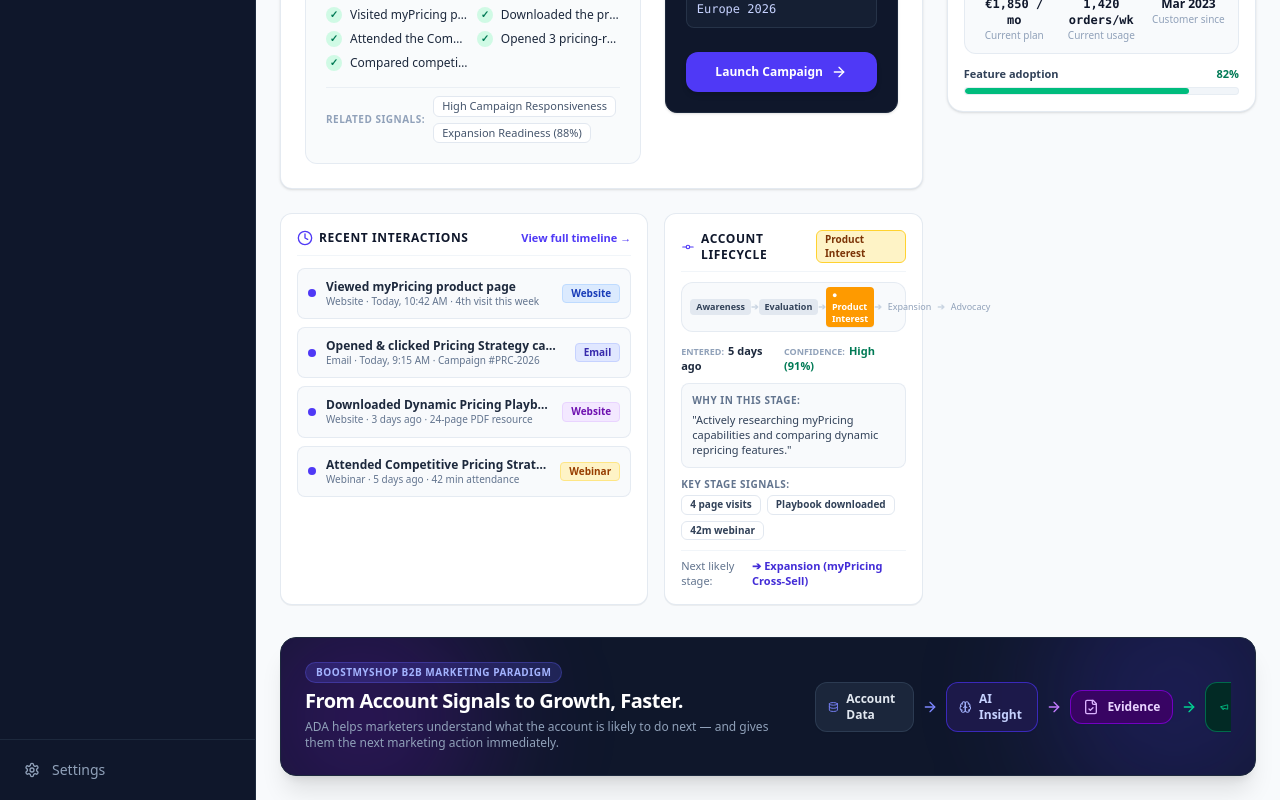
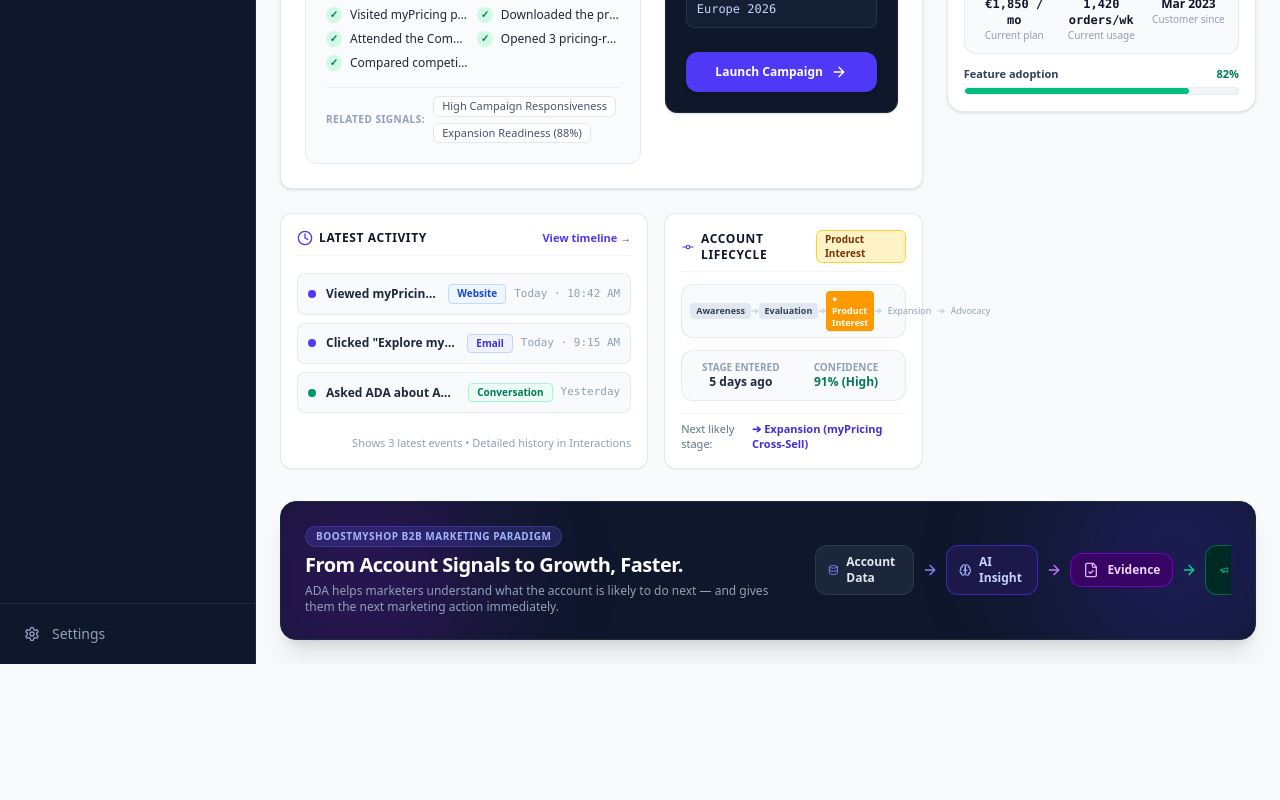
Before and after one commit to 9080442272/ADA, a React (Vite) app: page / in a window 1280 px wide. Shown: the part 959-1759 px from the top of the page. After the commit the page ends 1623 px from the top, so only its background shows below. Built offline with nearby package versions, Linux system fonts and the light colour scheme.

Commit message:
Eliminate 3-way evidence duplication on Overview by creating distinct Latest Activity and compact Account Lifecycle

```diff
--- a/src/components/PrimaryDecisionBlock.jsx
+++ b/src/components/PrimaryDecisionBlock.jsx
@@ -190,45 +190,67 @@
 
       </div>
 
-      {/* 2. RECENT INTERACTIONS PREVIEW (CHRONOLOGICAL) & B2B LIFECYCLE STAGE */}
+      {/* 2. LATEST ACTIVITY (FRESH NON-DUPLICATED EVENTS) & COMPACT ACCOUNT LIFECYCLE STAGE */}
       <div className="grid grid-cols-1 lg:grid-cols-12 gap-4 items-stretch">
 
-        {/* Recent Interactions Chronological Summary (7 Cols) */}
-        <div className="lg:col-span-7 bg-white border border-slate-200/90 rounded-xl p-4 space-y-3 shadow-2xs">
+        {/* Latest Activity Summary (7 Cols) */}
+        <div className="lg:col-span-7 bg-white border border-slate-200/90 rounded-xl p-4 space-y-3 shadow-2xs flex flex-col justify-between">
           <div className="flex items-center justify-between border-b border-slate-100 pb-2">
             <h3 className="text-xs font-extrabold text-slate-900 uppercase tracking-wider flex items-center space-x-1.5">
               <Clock className="w-4 h-4 text-indigo-600" />
-              <span>Recent Interactions</span>
+              <span>Latest Activity</span>
             </h3>
             <button
               onClick={onViewFullTimeline}
               className="text-[11px] font-bold text-indigo-600 hover:text-indigo-800 flex items-center space-x-1 cursor-pointer"
             >
-              <span>View full timeline →</span>
+              <span>View timeline →</span>
             </button>
           </div>
 
-          {/* Chronological List of Actual Customer Activity */}
+          {/* Fresh Chronological Events (Distinct from AI Evidence) */}
           <div className="space-y-2 text-xs">
-            {recentInteractionsPreview.map((item, idx) => (
-              <div key={idx} className="p-2.5 bg-slate-50 border border-slate-200/80 rounded-lg flex items-center justify-between">
-                <div className="flex items-center space-x-2.5 truncate pr-2">
-                  <span className="w-2 h-2 rounded-full bg-indigo-600 shrink-0" />
-                  <div className="truncate">
-                    <div className="font-bold text-slate-800 truncate">{item.title}</div>
-                    <div className="text-[10px] text-slate-500 font-medium">{item.channel} · {item.time} {item.detail ? `· ${item.detail}` : ''}</div>
-                  </div>
-                </div>
-                <span className={`px-2 py-0.5 text-[10px] font-bold rounded border shrink-0 ${item.badgeColor}`}>
-                  {item.channel}
-                </span>
+            <div className="p-2.5 bg-slate-50 border border-slate-200/80 rounded-lg flex items-center justify-between">
+              <div className="flex items-center space-x-2.5 truncate pr-2">
+                <span className="w-2 h-2 rounded-full bg-indigo-600 shrink-0" />
+                <div className="truncate font-semibold text-slate-800">Viewed myPricing ROI calculator</div>
               </div>
-            ))}
+              <div className="flex items-center space-x-2 shrink-0">
+                <span className="px-2 py-0.5 text-[10px] font-bold bg-blue-50 text-blue-700 border border-blue-200 rounded">Website</span>
+                <span className="text-[11px] text-slate-400 font-mono">Today · 10:42 AM</span>
+              </div>
+            </div>
+
+            <div className="p-2.5 bg-slate-50 border border-slate-200/80 rounded-lg flex items-center justify-between">
+              <div className="flex items-center space-x-2.5 truncate pr-2">
+                <span className="w-2 h-2 rounded-full bg-indigo-600 shrink-0" />
+                <div className="truncate font-semibold text-slate-800">Clicked "Explore myPricing" in email</div>
+              </div>
+              <div className="flex items-center space-x-2 shrink-0">
+                <span className="px-2 py-0.5 text-[10px] font-bold bg-indigo-50 text-indigo-700 border border-indigo-200 rounded">Email</span>
+                <span className="text-[11px] text-slate-400 font-mono">Today · 9:15 AM</span>
+              </div>
+            </div>
+
+            <div className="p-2.5 bg-slate-50 border border-slate-200/80 rounded-lg flex items-center justify-between">
+              <div className="flex items-center space-x-2.5 truncate pr-2">
+                <span className="w-2 h-2 rounded-full bg-emerald-600 shrink-0" />
+                <div className="truncate font-semibold text-slate-800">Asked ADA about Amazon API repricing</div>
+              </div>
+              <div className="flex items-center space-x-2 shrink-0">
+                <span className="px-2 py-0.5 text-[10px] font-bold bg-emerald-50 text-emerald-700 border border-emerald-200 rounded">Conversation</span>
+                <span className="text-[11px] text-slate-400 font-mono">Yesterday</span>
+              </div>
+            </div>
+          </div>
+
+          <div className="text-[11px] text-slate-400 pt-1 text-right">
+            Shows 3 latest events • Detailed history in Interactions
           </div>
         </div>
 
-        {/* B2B Marketing Lifecycle Stage (5 Cols) */}
-        <div className="lg:col-span-5 bg-white border border-slate-200/90 rounded-xl p-4 space-y-2.5 shadow-2xs flex flex-col justify-between text-xs">
+        {/* Compact B2B Marketing Lifecycle Stage (5 Cols) */}
+        <div className="lg:col-span-5 bg-white border border-slate-200/90 rounded-xl p-4 space-y-3 shadow-2xs flex flex-col justify-between text-xs">
 
           {/* Card Header */}
           <div className="flex items-center justify-between border-b border-slate-100 pb-2">
@@ -242,7 +264,7 @@
           </div>
 
           {/* Compact Stepper */}
-          <div className="flex items-center justify-between text-[9px] font-bold py-1 px-2 bg-slate-50 rounded-xl border border-slate-200/80">
+          <div className="flex items-center justify-between text-[9px] font-bold py-1.5 px-2 bg-slate-50 rounded-xl border border-slate-200/80">
             {["Awareness", "Evaluation", "Product Interest", "Expansion", "Advocacy"].map((st, idx) => {
               const isCurrent = st === "Product Interest";
               const isPast = st === "Awareness" || st === "Evaluation";
@@ -263,41 +285,23 @@
             })}
           </div>
 
-          {/* Stage Metadata */}
-          <div className="flex items-center justify-between text-[11px] text-slate-500 pt-0.5">
+          {/* Compact Stage Metadata Grid */}
+          <div className="grid grid-cols-2 gap-2 text-center bg-slate-50 border border-slate-200/80 rounded-xl p-2.5">
             <div>
-              <span className="text-slate-400 font-bold uppercase text-[9px]">Entered:</span>
-              <span className="font-semibold text-slate-800 ml-1">5 days ago</span>
+              <div className="text-[10px] font-bold text-slate-400 uppercase">Stage Entered</div>
+              <div className="text-xs font-extrabold text-slate-800">5 days ago</div>
             </div>
             <div>
-              <span className="text-slate-400 font-bold uppercase text-[9px]">Confidence:</span>
-              <span className="font-extrabold text-emerald-700 ml-1">High (91%)</span>
-            </div>
-          </div>
-
-          {/* Why in this stage */}
-          <div className="p-2.5 bg-slate-50 rounded-lg border border-slate-200/80 space-y-1">
-            <div className="text-[10px] font-bold text-slate-500 uppercase tracking-wider">Why in this stage:</div>
-            <p className="text-[11px] text-slate-700 font-medium leading-snug">
-              "Actively researching myPricing capabilities and comparing dynamic repricing features."
-            </p>
-          </div>
-
-          {/* Key Stage Signals */}
-          <div className="space-y-1">
-            <div className="text-[10px] font-bold text-slate-500 uppercase tracking-wider">Key Stage Signals:</div>
-            <div className="flex items-center flex-wrap gap-1.5 text-[10px] font-semibold text-slate-700">
-              <span className="px-2 py-0.5 bg-white border border-slate-200 rounded-md">4 page visits</span>
-              <span className="px-2 py-0.5 bg-white border border-slate-200 rounded-md">Playbook downloaded</span>
-              <span className="px-2 py-0.5 bg-white border border-slate-200 rounded-md">42m webinar</span>
+              <div className="text-[10px] font-bold text-slate-400 uppercase">Confidence</div>
+              <div className="text-xs font-extrabold text-emerald-700">91% (High)</div>
             </div>
           </div>
 
           {/* Next Likely Stage */}
           <div className="pt-2 border-t border-slate-100 flex items-center justify-between text-[11px]">
             <span className="text-slate-500 font-medium">Next likely stage:</span>
-            <span className="font-extrabold text-indigo-700 flex items-center space-x-1">
-              <span>➔ Expansion (myPricing Cross-Sell)</span>
+            <span className="font-extrabold text-indigo-700">
+              ➔ Expansion (myPricing Cross-Sell)
             </span>
           </div>
 
```
